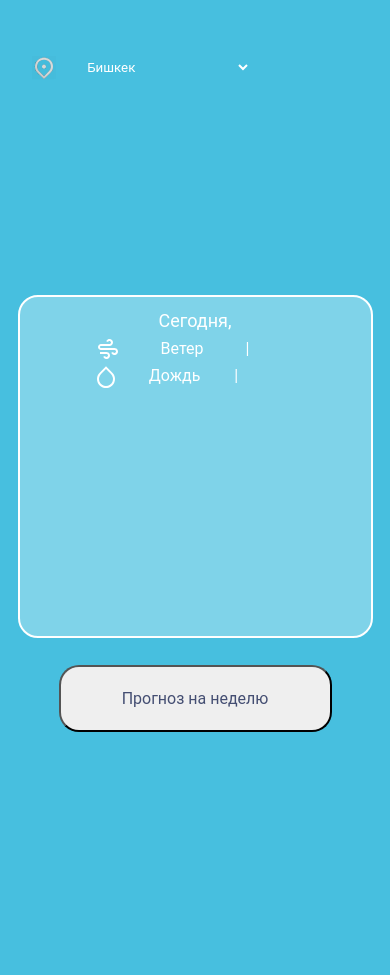
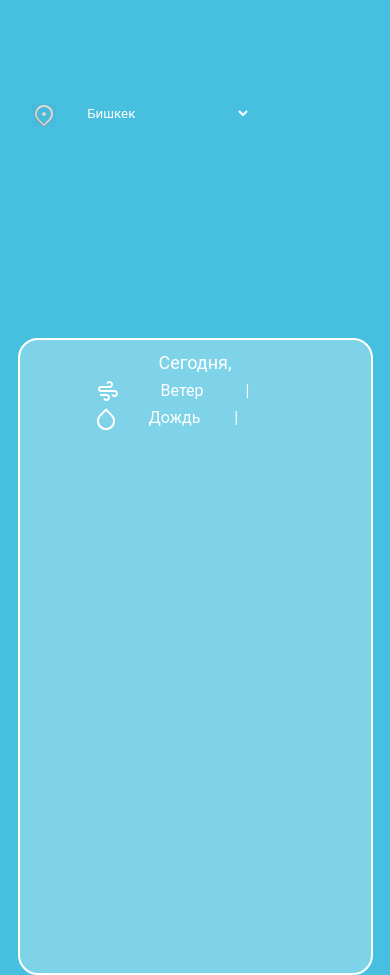
Before and after one commit to Azim-941223/weather-app, a plain HTML site: page index.html in a window 390 px wide. Shown: the top 975 px of the page. Before the commit the page ends 844 px from the top, so only its background shows below. Drawn offline with Linux system fonts and the light colour scheme; no server answers.

Commit message:
added: media request for 992px

```diff
--- a/style.css
+++ b/style.css
@@ -48,8 +48,13 @@ fieldset{
 select{
     background-color: #47BFDF;
     width: 170%;
-    height: 4vh;
+    height: 100%;
     border: 1px solid #47BFDF;
+}
+@media (max-width:991px) {
+    header{
+        height: 15vh;
+    }
 }
 /* ---------------main---------------- */
 .sun{
@@ -125,6 +130,11 @@ select{
     margin-left: 22%;
     justify-content: space-between;
 }
+@media (max-width:991px) {
+    .info{
+        height: 70vh;
+    }
+}
 /* ---------------footer------------ */
 
 
@@ -143,6 +153,7 @@ select{
     }
 }
 
+
 button{
     width: 70%;
     height: 8vh;
@@ -158,6 +169,13 @@ button{
 .infoData{
     display: flex;
     justify-content: center;
+}
+@media (max-width:991px) {
+    button{
+        height: 15vh;
+        margin-top: 4%;
+        margin-bottom: 5%;
+    }
 }
 
 /* ---------it's second page from weather--------------- */
```
